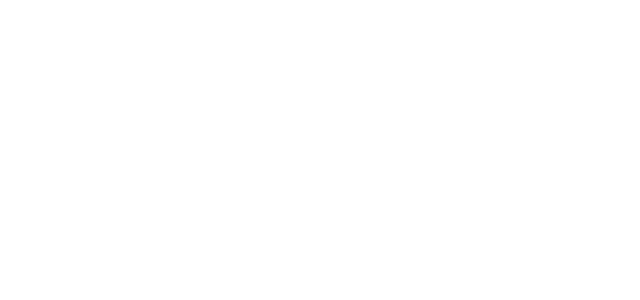
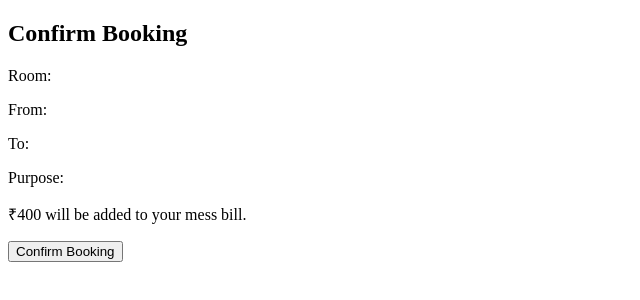
Before and after one commit to hardikmeena22/Guest-Room-Booking-Hall2-, a React (Vite) app in the folder guest-booking-frontend/: page /confirm-booking in a window 1280 px wide. Before the commit this address had no page. Shown: the top 300 px of the page, without its empty margins (0-640 px from the left). Built offline with nearby package versions, Linux system fonts and the light colour scheme.

Commit message:
Frontend done

```diff
--- a/guest-booking-frontend/package.json
+++ b/guest-booking-frontend/package.json
@@ -19,10 +19,13 @@
     "@types/react": "^19.1.8",
     "@types/react-dom": "^19.1.6",
     "@vitejs/plugin-react": "^4.5.2",
+    "autoprefixer": "^10.4.21",
     "eslint": "^9.29.0",
     "eslint-plugin-react-hooks": "^5.2.0",
     "eslint-plugin-react-refresh": "^0.4.20",
     "globals": "^16.2.0",
+    "postcss": "^8.5.6",
+    "tailwindcss": "^4.1.11",
     "vite": "^7.0.0"
   }
 }
--- a/guest-booking-frontend/src/App.jsx
+++ b/guest-booking-frontend/src/App.jsx
@@ -5,6 +5,11 @@ import './App.css'
 import { Routes, Route, Navigate } from 'react-router-dom'
 import { Toaster } from 'react-hot-toast'
 import Dashboard from './pages/Dashboard'
+import Booking from './pages/Booking'
+import AvailableRooms from './pages/AvailableRooms'
+import MyBookings from './pages/MyBookings'
+import ConfirmBooking from './pages/ConfirmBooking'
+
 
 function App() {
   return(
@@ -12,7 +17,11 @@ function App() {
        <Route path="/" element={<Navigate to="/register" />} />
     <Route path="/Register" element={<Register />} />
     <Route path="/Login" element={<Login />} />
+    <Route path="/Booking" element={<Booking />} />
     <Route path="/Dashboard" element={<Dashboard/>} />
+    <Route path="/available-rooms" element={<AvailableRooms/>} />
+    <Route path="/my-bookings" element={<MyBookings />} />
+    <Route path="/confirm-booking" element={<ConfirmBooking />} />
   </Routes>
      <Toaster />
 
--- /dev/null
+++ b/guest-booking-frontend/src/pages/AvailableRooms.jsx
@@ -0,0 +1,44 @@
+import { useEffect, useState } from "react";
+import axios from "axios";
+import { useLocation, useNavigate } from "react-router-dom";
+
+export default function AvailableRooms() {
+  const location = useLocation();
+  const navigate = useNavigate();
+  const [rooms, setRooms] = useState([]);
+
+  // Get dates from query params
+  const query = new URLSearchParams(location.search);
+  const start = query.get("start");
+  const end = query.get("end");
+
+  useEffect(() => {
+    const fetchRooms = async () => {
+      const res = await axios.get(`http://localhost:5000/api/booking/available?start=${start}&end=${end}`);
+      console.log('Available rooms response:', res.data)
+      setRooms(res.data.availableRooms || []);
+    };
+    fetchRooms();
+  }, [start, end]);
+
+  const handleSelectRoom = (room) => {
+    // Navigate to booking page with room and dates
+    navigate(`/confirm-booking?start=${start}&end=${end}&room=${room}&purpose=${query.get("purpose")}`);
+  };
+
+  return (
+    <div>
+      <h2>Available Rooms from {start} to {end}</h2>
+      {Array.isArray(rooms) && rooms.length === 0 ? (
+        <p>No rooms available for these dates.</p>
+      ) : (
+        Array.isArray(rooms) && rooms.map((room) => (
+            <li key={room}>
+              Room {room}
+              <button onClick={() => handleSelectRoom(room)}>Select</button>
+            </li>
+        ))
+      )}
+    </div>
+  );
+};
--- a/guest-booking-frontend/src/pages/Booking.jsx
+++ b/guest-booking-frontend/src/pages/Booking.jsx
@@ -0,0 +1,52 @@
+import { useSearchParams } from 'react-router-dom';
+import axios from 'axios';
+import { useState } from 'react';
+import { useNavigate } from 'react-router-dom';
+
+export default function BookingPage() {
+  const [query] = useSearchParams()
+  const room = query.get("room");
+  const [start, setStart] = useState(query.get("start") || ""); // <-- added fallback
+  const [end, setEnd] = useState(query.get("end") || "");       // <-- added fallback
+  const [purpose, setPurpose] = useState("")
+  const navigate = useNavigate()
+
+  const handleSubmit = async (e) => {
+    e.preventDefault();
+    navigate(`/available-rooms?start=${start}&end=${end}&purpose=${purpose}`)
+
+
+  };
+
+  return (
+    <div>
+
+      <h2>Book Room {room}</h2>
+      <form onSubmit={handleSubmit}>
+        <label>Start Date:</label>
+        <input
+          type="date"
+          value={start}
+          onChange={(e) => setStart(e.target.value)}  required /><br />
+
+
+        <label>End Date:</label>
+        <input
+          type="date"
+          value={end}
+          onChange={(e) => setEnd(e.target.value)} required /><br />
+
+
+
+        <label>Purpose:</label>
+        <input
+          type="text"
+          value={purpose}
+          onChange={(e) => setPurpose(e.target.value)} required /><br />
+
+
+        <button type="submit">Check Available Rooms</button>
+      </form>
+    </div>
+  );
+}
--- /dev/null
+++ b/guest-booking-frontend/src/pages/ConfirmBooking.jsx
@@ -0,0 +1,52 @@
+import { useLocation, useNavigate } from 'react-router-dom';
+import axios from 'axios';
+
+export default function ConfirmBooking() {
+  const location = useLocation();
+  const navigate = useNavigate();
+  const query = new URLSearchParams(location.search);
+
+  const start = query.get("start");
+  const end = query.get("end");
+  const room = query.get("room");
+  const purpose = query.get("purpose");
+
+  const handleConfirm = async () => {
+    const userId = localStorage.getItem("userId");
+    if (!userId) {
+      alert("User not logged in");
+      return;
+    }
+
+    const confirmed = window.confirm("₹400 will be added to your mess bill. Proceed?");
+    if (!confirmed) return;
+
+    try {
+      const res = await axios.post("http://localhost:5000/api/booking", {
+        userId,
+        room_no: room,
+        start_date: start,
+        end_date: end,
+        purpose,
+      });
+      alert("✅ Booking successful!");
+      console.log(res.data);
+      navigate("/my-bookings");
+    } catch (err) {
+      console.error("Booking error", err);
+      alert("❌ Failed to book room");
+    }
+  };
+
+  return (
+    <div>
+      <h2>Confirm Booking</h2>
+      <p>Room: {room}</p>
+      <p>From: {start}</p>
+      <p>To: {end}</p>
+      <p>Purpose: {purpose}</p>
+      <p>₹400 will be added to your mess bill.</p>
+      <button onClick={handleConfirm}>Confirm Booking</button>
+    </div>
+  );
+}
--- a/guest-booking-frontend/src/pages/Dashboard.jsx
+++ b/guest-booking-frontend/src/pages/Dashboard.jsx
@@ -18,7 +18,6 @@ return(
     <div className='Navbar'>
         <button onClick={() => navigate('/booking')}>📅 Book a Room</button>
         <button onClick={() => navigate('/my-bookings')}>📄 My Bookings</button>
-        <button onClick={() => navigate('/available-rooms')}>🏠 Available Rooms</button>
         <button onClick={() => {
           localStorage.removeItem("token");
           navigate('/login');
--- /dev/null
+++ b/guest-booking-frontend/src/pages/MyBookings.jsx
@@ -0,0 +1,52 @@
+import { useEffect, useState } from "react";
+import axios from "axios";
+import { useNavigate } from 'react-router-dom';
+
+export default function MyBookings() {
+  const [bookings, setBookings] = useState([]);
+  const userId = localStorage.getItem("userId");
+  const navigate= useNavigate()
+
+  useEffect(() => {
+    const fetchBookings = async () => {
+      try {
+        const res = await axios.get(`http://localhost:5000/api/booking/user/${userId}`);
+        setBookings(res.data);
+      } catch (err) {
+        console.error("❌ Error fetching bookings:", err);
+      }
+    };
+    fetchBookings();
+  }, [userId]);
+
+  return (
+    <div>
+        <button onClick={() => navigate('/dashboard')}>Dashboard </button>
+      <h2>My Bookings</h2>
+      {bookings.length === 0 ? (
+        <p>No bookings found.</p>
+      ) : (
+        <table border="1" cellPadding="10">
+          <thead>
+            <tr>
+              <th>Room No</th>
+              <th>Start Date</th>
+              <th>End Date</th>
+              <th>Purpose</th>
+            </tr>
+          </thead>
+          <tbody>
+            {bookings.map((booking) => (
+              <tr key={booking._id}>
+                <td>{booking.room_no}</td>
+                <td>{new Date(booking.start_date).toLocaleDateString()}</td>
+                <td>{new Date(booking.end_date).toLocaleDateString()}</td>
+                <td>{booking.purpose}</td>
+              </tr>
+            ))}
+          </tbody>
+        </table>
+      )}
+    </div>
+  );
+}
--- a/guest-booking-frontend/src/pages/Register.jsx
+++ b/guest-booking-frontend/src/pages/Register.jsx
@@ -37,6 +37,7 @@ export default function Register(){
             <input type="password" placeholder="password" onChange={handleChange} name="password"/>
             <input type="password" placeholder="Confirm Password" onChange={handleChange} name="confirmpassword"/>
             <button type="submit">Register</button>
+            <button onClick={() => navigate('/login')}>Already registered? Login</button>
         </form>
     )
 
```
Also changed, not shown: 1 other file (tests, documents, lock files or other folders).
